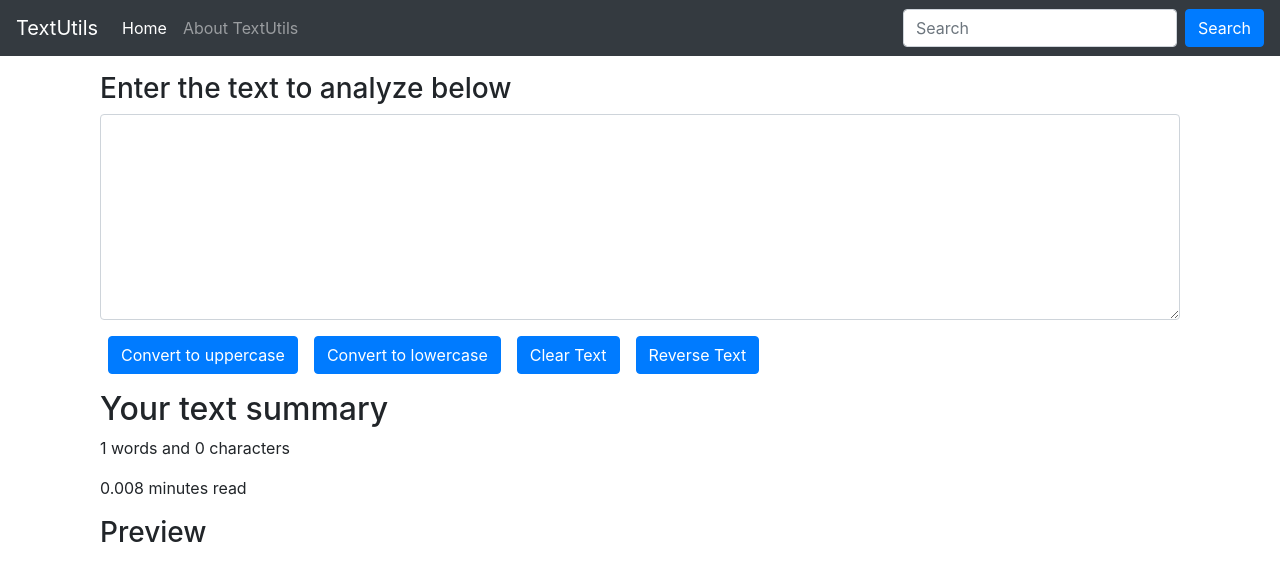
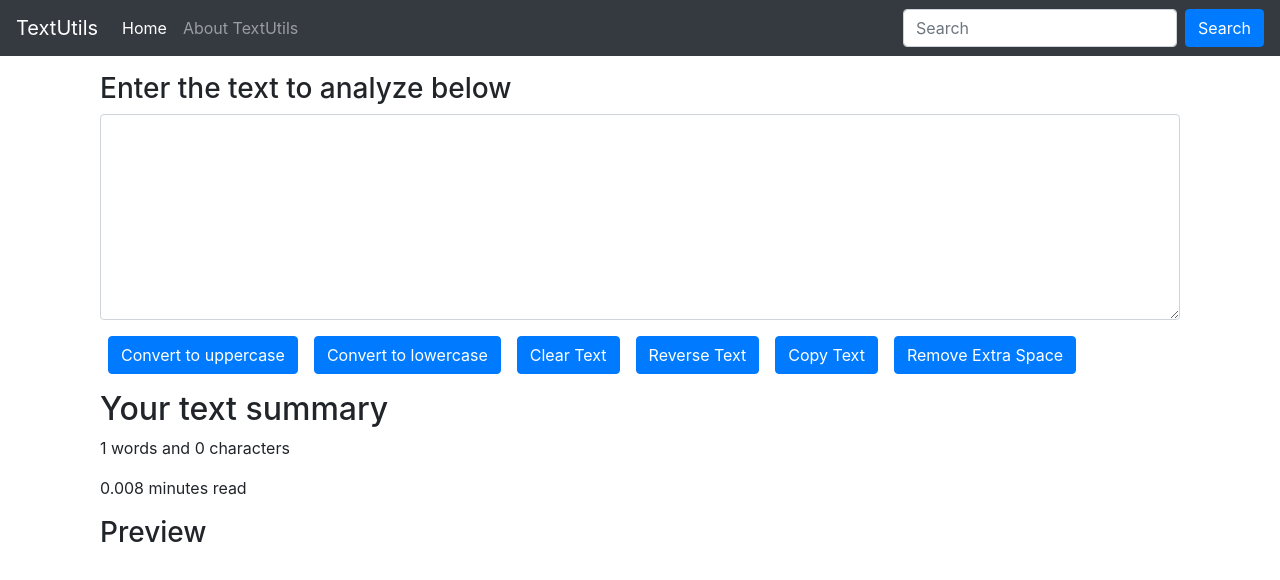
Before and after one commit to amrit-sbagga/textutils-app, a React (Create React App) app: page / in a window 1280 px wide. Shown: the top 580 px of the page. Built offline with nearby package versions, Linux system fonts and the light colour scheme.

Commit message:
copy & extra space func added

```diff
--- a/src/components/TextForm.js
+++ b/src/components/TextForm.js
@@ -30,6 +30,17 @@
         setText(newText);
     }
 
+    const handleCopy = () => {
+        var text = document.getElementById("myBox");
+        text.select();
+        navigator.clipboard.writeText(text.value)
+    }
+
+    const handleExtraSpaces = () => {
+        let newText = text.split(/[ ]+/)
+        setText(newText.join(" "))
+    }
+
     return (
         <>
         <div className="container">
@@ -44,6 +55,8 @@
             <button className="btn btn-primary mx-2" onClick={handleLowClick}>Convert to lowercase</button>
             <button className="btn btn-primary mx-2" onClick={handleClearClick}>Clear Text</button>
             <button className="btn btn-primary mx-2" onClick={handleReverseClick}>Reverse Text</button>
+            <button className="btn btn-primary mx-2" onClick={handleCopy}>Copy Text</button>
+            <button className="btn btn-primary mx-2" onClick={handleExtraSpaces}>Remove Extra Space</button>
         </div>
         <div className="container my-3">
             <h2>Your text summary</h2>
```
